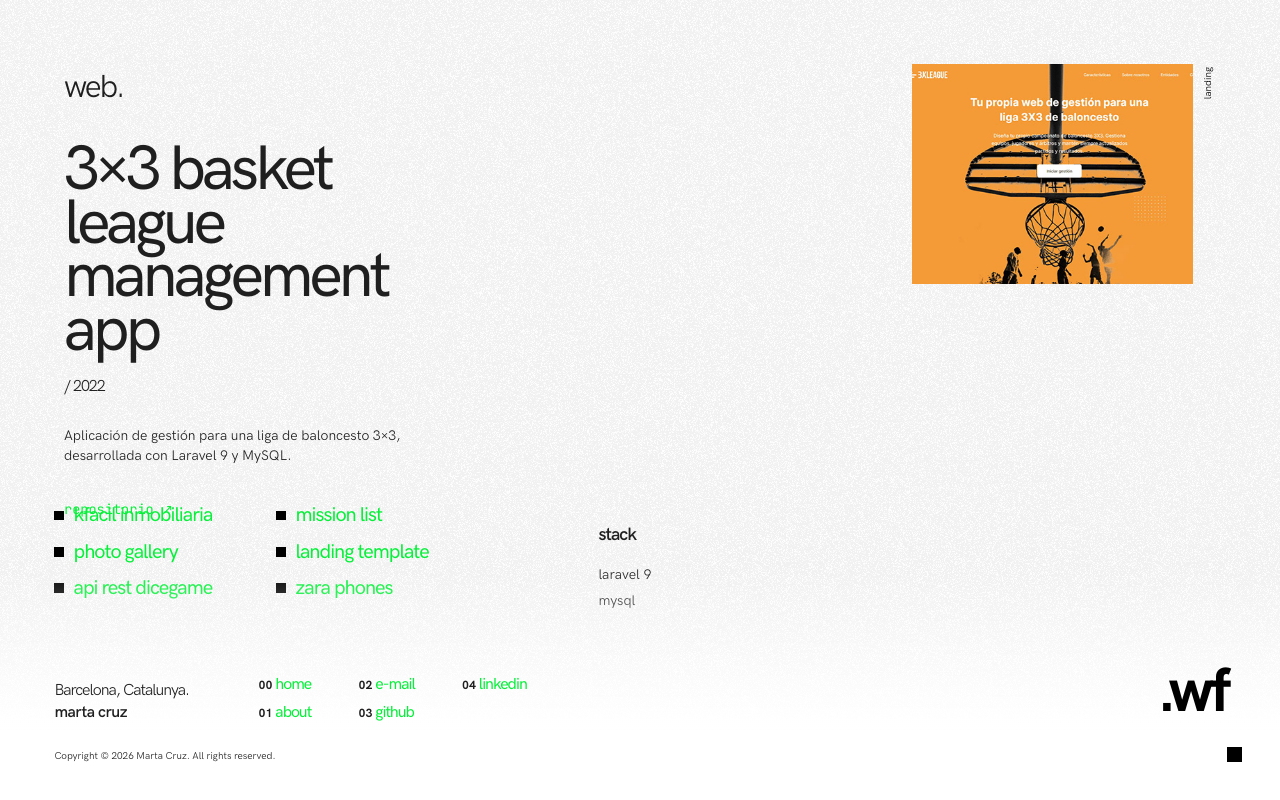
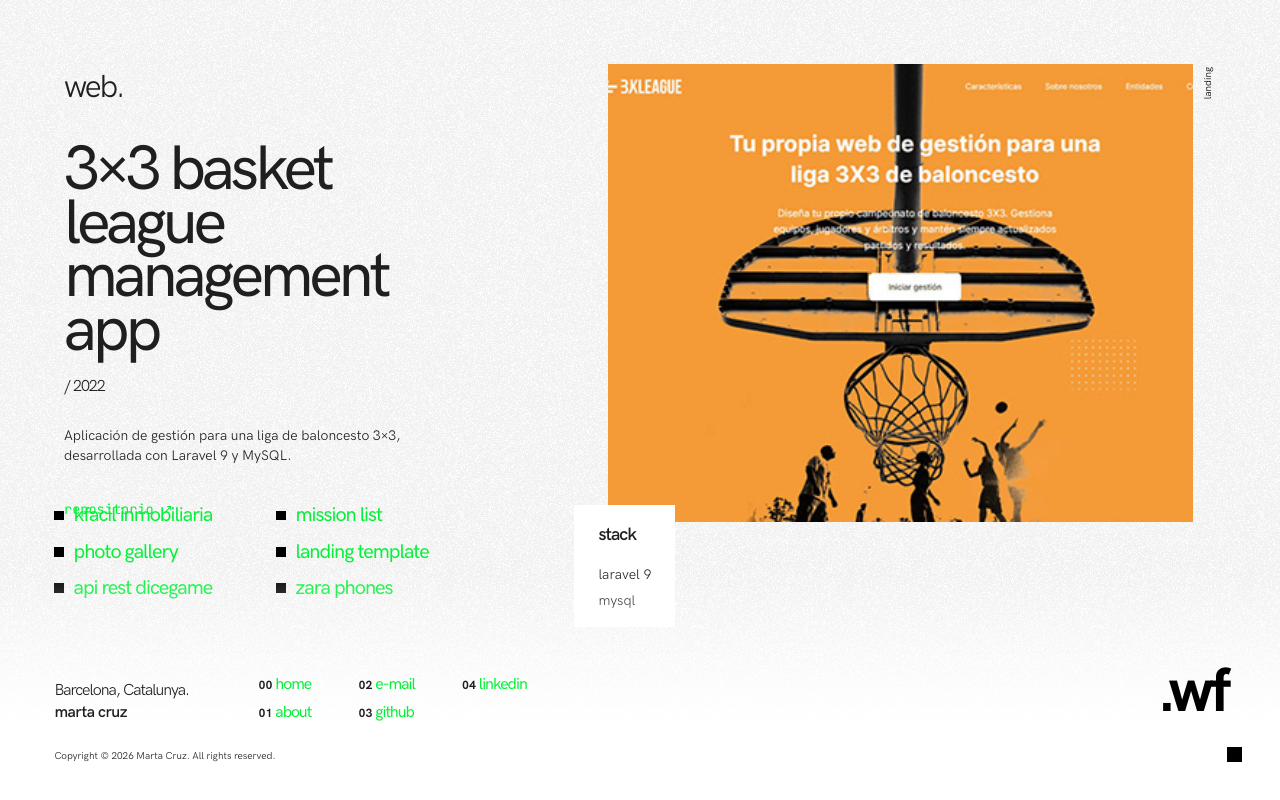
Before and after one commit to wavesforweirdos/wavesforweirdos, a React (Vite) app: page /proyectos/3x3-basket-league in a window 1280 px wide. Built offline with nearby package versions, Linux system fonts and the light colour scheme.

Commit message:
feat: la galería de detalle usa grid real con columnas según orientación de imagen

```diff
--- a/src/pages/ProjectDetail/ProjectDetail.jsx
+++ b/src/pages/ProjectDetail/ProjectDetail.jsx
@@ -1,3 +1,4 @@
+import { useState } from 'react'
 import { Link, useParams } from 'react-router-dom'
 import projects from '../../data/projects.json'
 import projectGalleries from '../../data/projectGalleries.js'
@@ -8,6 +9,13 @@ import './ProjectDetail.scss'
 function ProjectDetail() {
   const { slug } = useParams()
   const project = projects.find((p) => p.slug === slug)
+  const [orientations, setOrientations] = useState({})
+
+  const handleImageLoad = (src) => (event) => {
+    const { naturalWidth, naturalHeight } = event.target
+    const orientation = naturalWidth >= naturalHeight ? 'landscape' : 'portrait'
+    setOrientations((prev) => (prev[src] === orientation ? prev : { ...prev, [src]: orientation }))
+  }
 
   if (!project) {
     return (
@@ -69,8 +77,15 @@ function ProjectDetail() {
       {gallery.length > 0 && (
         <div className="project-detail__gallery">
           {gallery.map((img) => (
-            <figure key={img.src} className="project-detail__gallery-item">
-              <img src={img.src} alt="" loading="lazy" />
+            <figure
+              key={img.src}
+              className={
+                orientations[img.src] === 'landscape'
+                  ? 'project-detail__gallery-item project-detail__gallery-item--wide'
+                  : 'project-detail__gallery-item'
+              }
+            >
+              <img src={img.src} alt="" loading="lazy" onLoad={handleImageLoad(img.src)} />
               <div className="project-detail__gallery-tags">
                 {img.tags.map((tag) => (
                   <span key={tag}>{tag}</span>
--- a/src/pages/ProjectDetail/ProjectDetail.scss
+++ b/src/pages/ProjectDetail/ProjectDetail.scss
@@ -74,18 +74,26 @@
 
   // Fijo respecto al viewport, mismo "bottom" que el resto de paneles fijos.
   // Se ancla con "left" (no "right") justo donde termina la columna de texto
-  // (26rem + padding de página), para quedar a la izquierda de la galería
-  // sin invadirla, sea cual sea el ancho real de las capturas.
+  // (26rem + padding de página), para quedar a la izquierda de la galería.
+  // Su x cae dentro de la primera columna del grid de capturas, así que
+  // lleva fondo opaco: con galerías de varias imágenes horizontales (que
+  // ahora ocupan las dos columnas y crecen en altura) el panel puede acabar
+  // superpuesto sobre una imagen y debe seguir siendo legible.
   &__stack {
     position: fixed;
     bottom: clamp(9rem, 7rem + 6vw, 13rem);
     left: calc(clamp(1.5rem, 1rem + 3vw, 6rem) + 26rem + var(--space-8));
     white-space: nowrap;
     font-family: var(--font-display);
+    background: var(--bg);
+    padding: var(--space-2) var(--space-3);
+    margin: calc(var(--space-2) * -1) calc(var(--space-3) * -1);
 
     @media (max-width: 900px) {
       position: static;
       margin-bottom: var(--space-6);
+      background: none;
+      padding: 0;
     }
 
     h2 {
@@ -107,21 +115,24 @@
     }
   }
 
-  // Capturas reales del proyecto, pegadas al borde derecho — mosaico de
-  // 2 columnas que se adapta a la altura natural de cada imagen (horizontal
-  // o vertical), como el original. Vacío en la mayoría de proyectos todavía.
+  // Capturas reales del proyecto, pegadas al borde derecho. Grid real de 2
+  // columnas: cada imagen ocupa 1 o 2 columnas según su orientación real
+  // (detectada en tiempo de carga, ver --wide más abajo). Vacío en la
+  // mayoría de proyectos todavía.
   &__gallery {
     grid-column: 2;
-    column-count: 2;
-    column-gap: var(--space-4);
+    display: grid;
+    grid-template-columns: repeat(2, minmax(0, 1fr));
+    gap: var(--space-4);
 
-    // Con una sola imagen, el layout multi-columna la deja a la izquierda
-    // del área de galería en vez de pegada al borde derecho — se fuerza
-    // una columna y se empuja a la derecha con margin-left:auto.
-    &:has(.project-detail__gallery-item:only-child) {
-      column-count: 1;
-      max-width: 50%;
-      margin-left: auto;
+    // Con una sola imagen vertical, el grid la deja en la columna
+    // izquierda — se fuerza a la columna derecha para quedar pegada al
+    // borde. Si esa única imagen es horizontal (--wide) ya ocupa las dos
+    // columnas y esta regla no aplica.
+    &:has(.project-detail__gallery-item:only-child):not(:has(.project-detail__gallery-item--wide)) {
+      .project-detail__gallery-item {
+        grid-column: 2;
+      }
     }
   }
 
@@ -129,8 +140,11 @@
     display: flex;
     align-items: flex-start;
     gap: 0.5rem;
-    break-inside: avoid;
-    margin-bottom: var(--space-4);
+
+    // Imagen horizontal: ocupa las dos columnas del grid.
+    &--wide {
+      grid-column: 1 / -1;
+    }
 
     img {
       flex: 1;
```
